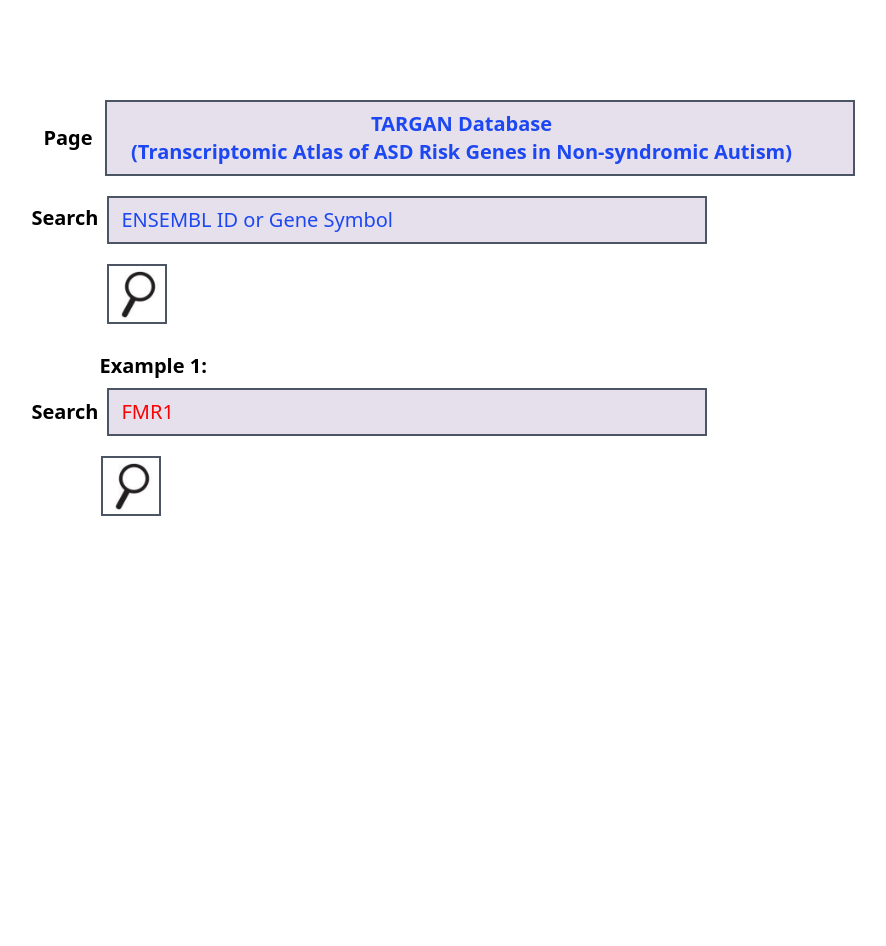
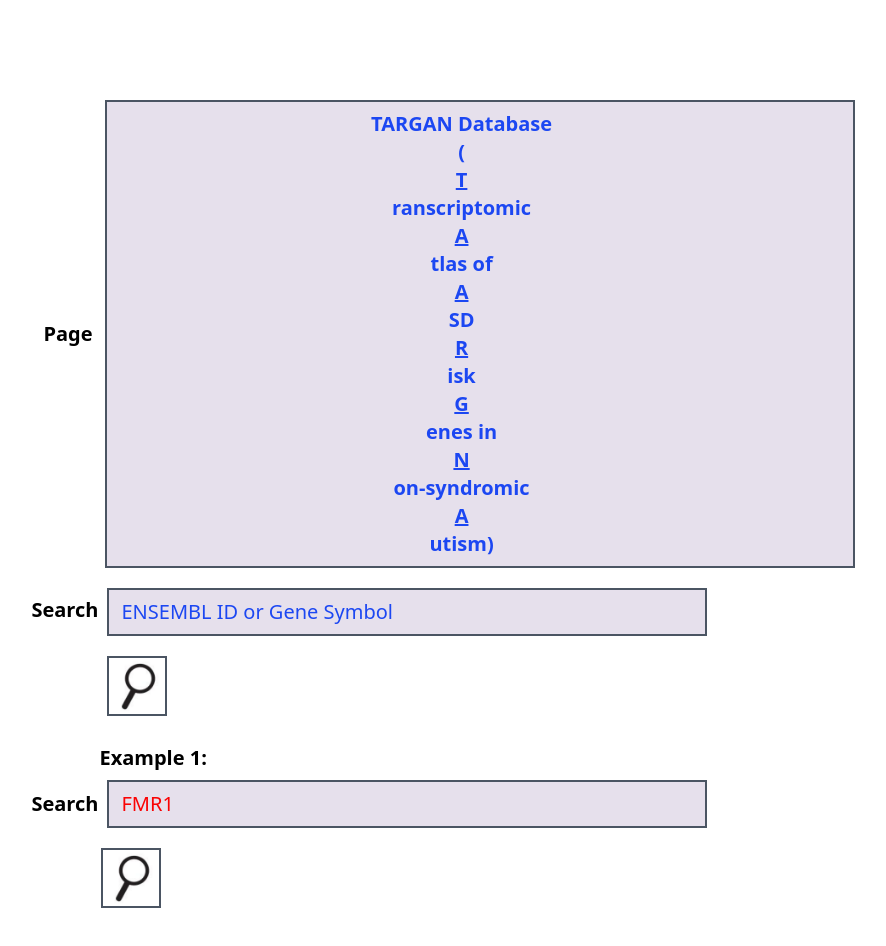
Before and after one commit to faizulislamfair/targan-database, a Next.js app: page / in a window 1280 px wide. Shown: the top 946 px of the page, without its empty margins (197-1083 px from the left). Before the commit the page ends 800 px from the top, so only its background shows below. Built offline with nearby package versions, Linux system fonts and the light colour scheme.

Commit message:
fix: page name

```diff
--- a/pages/index.js
+++ b/pages/index.js
@@ -41,7 +41,7 @@ export default function Home() {
             </div>
             <div className="flex flex-col bg-[#E6E0EC] font-bold text-[#1C47F2] text-center border-2 border-gray-600 ml-3 pl-3 pr-12 py-2 w-[750px]">
               TARGAN Database <br />
-              (Transcriptomic Atlas of ASD Risk Genes in Non-syndromic Autism)
+              (<u>T</u>ranscriptomic <u>A</u>tlas of <u>A</u>SD <u>R</u>isk <u>G</u>enes in <u>N</u>on-syndromic <u>A</u>utism)
             </div>
           </div>
 
```
